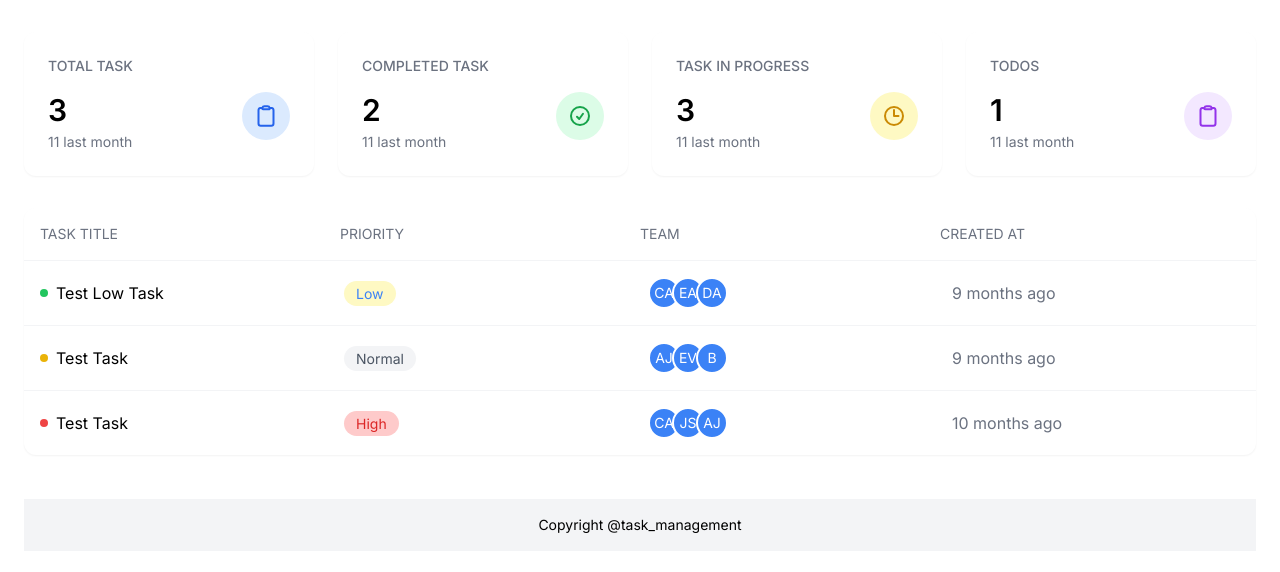
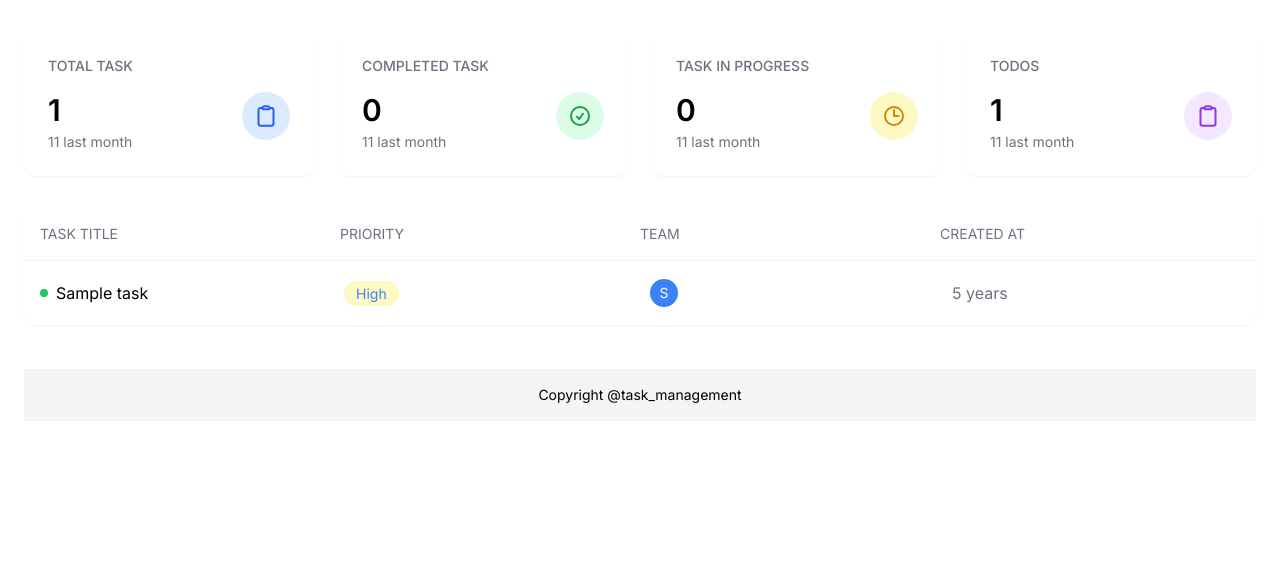
Before and after one commit to Sumaiya-Meem/Django_tasks-managemnet, a Django app: page /tasks/manager-dashboard/ in a window 1280 px wide. Shown: the part 64-636 px from the top of the page. Run offline with Django 5.2, Linux system fonts and the light colour scheme; tables that the repository leaves empty hold one stand-in row (values such as "Sample post"); some web fonts are replaced.

Commit message:
implement dynamic dashboard

```diff
--- a/tasks/templates/dashboard/dashboard.html
+++ b/tasks/templates/dashboard/dashboard.html
@@ -61,7 +61,7 @@
           <h3 class="text-sm font-medium text-gray-500 mb-4">TOTAL TASK</h3>
           <div class="flex justify-between items-start">
             <div>
-              <p class="text-3xl font-semibold mb-1">3</p>
+              <p class="text-3xl font-semibold mb-1">{{total_tasks}}</p>
               <p class="text-gray-500 text-sm">11 last month</p>
             </div>
             <div class="bg-blue-100 p-3 rounded-full">
@@ -89,7 +89,7 @@
           <h3 class="text-sm font-medium text-gray-500 mb-4">COMPLETED TASK</h3>
           <div class="flex justify-between items-start">
             <div>
-              <p class="text-3xl font-semibold mb-1">2</p>
+              <p class="text-3xl font-semibold mb-1">{{completed_task}}</p>
               <p class="text-gray-500 text-sm">11 last month</p>
             </div>
             <div class="bg-green-100 p-3 rounded-full">
@@ -119,7 +119,7 @@
           </h3>
           <div class="flex justify-between items-start">
             <div>
-              <p class="text-3xl font-semibold mb-1">3</p>
+              <p class="text-3xl font-semibold mb-1">{{process_task}}</p>
               <p class="text-gray-500 text-sm">11 last month</p>
             </div>
             <div class="bg-yellow-100 p-3 rounded-full">
@@ -147,7 +147,7 @@
           <h3 class="text-sm font-medium text-gray-500 mb-4">TODOS</h3>
           <div class="flex justify-between items-start">
             <div>
-              <p class="text-3xl font-semibold mb-1">1</p>
+              <p class="text-3xl font-semibold mb-1">{{pending_task}}</p>
               <p class="text-gray-500 text-sm">11 last month</p>
             </div>
             <div class="bg-purple-100 p-3 rounded-full">
--- a/tasks/templates/dashboard/manager_dashboard.html
+++ b/tasks/templates/dashboard/manager_dashboard.html
@@ -16,118 +16,42 @@
   <!-- Task Items  -->
   <div class="divide-y divide-gray-100">
     <!-- Task 1 -->
-    <div class="grid grid-cols-4 gap-4 p-4 items-center">
+     {% for task in  tasks %}
+     <div class="grid grid-cols-4 gap-4 p-4 items-center">
       <div class="flex items-center gap-2">
         <div class="w-2 h-2 rounded-full bg-green-500"></div>
         <div>
-          <span>Test Low Task </span>
+          <span>{{task.title}}</span>
         </div>
       </div>
       <div>
         <span
           class="px-3 py-1 text-sm rounded-full bg-yellow-100 text-blue-500"
-          >Low</span
+          >{{task.details.get_priority_display}}</span
         >
       </div>
       <div>
         <div class="flex -space-x-2">
+          {% for emp in task.assigned_to.all %}
           <div
             class="w-8 h-8 rounded-full bg-blue-500 text-white flex items-center justify-center text-sm border-2 border-white"
           >
-            CA
+            {{emp.name|slice:':1'}}
           </div>
-          <div
-            class="w-8 h-8 rounded-full bg-blue-500 text-white flex items-center justify-center text-sm border-2 border-white"
-          >
-            EA
-          </div>
-          <div
-            class="w-8 h-8 rounded-full bg-blue-500 text-white flex items-center justify-center text-sm border-2 border-white"
-          >
-            DA
-          </div>
+          {% endfor %}
+
         </div>
       </div>
       <div class="">
-            <span class="text-gray-500">9 months ago</span>
+            <span class="text-gray-500">{{task.created_at|timesince}}</span>
       </div>
-    </div>  <!-- Task 1 End -->
+    </div>
 
-     <!-- Task 2 -->
-     <div class="grid grid-cols-4 gap-4 p-4 items-center">
-            <div class="flex items-center gap-2">
-              <div class="w-2 h-2 rounded-full bg-yellow-500"></div>
-              <div>
-                <span>Test Task </span>
-              </div>
-            </div>
-            <div>
-              <span
-                class="px-3 py-1 text-sm rounded-full bg-gray-100 text-gray-600"
-                >Normal</span
-              >
-            </div>
-            <div>
-              <div class="flex -space-x-2">
-                <div
-                  class="w-8 h-8 rounded-full bg-blue-500 text-white flex items-center justify-center text-sm border-2 border-white"
-                >
-                  AJ
-                </div>
-                <div
-                  class="w-8 h-8 rounded-full bg-blue-500 text-white flex items-center justify-center text-sm border-2 border-white"
-                >
-                  EV
-                </div>
-                <div
-                  class="w-8 h-8 rounded-full bg-blue-500 text-white flex items-center justify-center text-sm border-2 border-white"
-                >
-                  B
-                </div>
-              </div>
-            </div>
-            <div class="">
-                  <span class="text-gray-500">9 months ago</span>
-            </div>
-          </div>  <!-- Task 2 End -->
+     {% endfor %}
+    <!-- Task 1 End -->
 
-      <!-- Task 3 -->
-    <div class="grid grid-cols-4 gap-4 p-4 items-center">
-            <div class="flex items-center gap-2">
-              <div class="w-2 h-2 rounded-full bg-red-500"></div>
-              <div>
-                <span>Test  Task </span>
-              </div>
-            </div>
-            <div>
-              <span
-                class="px-3 py-1 text-sm rounded-full bg-red-200 text-red-600"
-                >High</span
-              >
-            </div>
-            <div>
-              <div class="flex -space-x-2">
-                <div
-                  class="w-8 h-8 rounded-full bg-blue-500 text-white flex items-center justify-center text-sm border-2 border-white"
-                >
-                  CA
-                </div>
-                <div
-                  class="w-8 h-8 rounded-full bg-blue-500 text-white flex items-center justify-center text-sm border-2 border-white"
-                >
-                  JS
-                </div>
-                <div
-                  class="w-8 h-8 rounded-full bg-blue-500 text-white flex items-center justify-center text-sm border-2 border-white"
-                >
-                  AJ
-                </div>
-              </div>
-            </div>
-            <div class="">
-                  <span class="text-gray-500">10 months ago</span>
-            </div>
-          </div>  <!-- Task 3 End -->
+
+
 
   </div>
 </div>
--- a/tasks/views.py
+++ b/tasks/views.py
@@ -8,7 +8,27 @@ from django.db.models import Q,Count,Max,Min,Avg
 # Create your views here.
 
 def manager_dashboard(request):
-   return render(request,"dashboard/manager_dashboard.html")
+
+   tasks=Task.objects.all()
+
+#    get task count
+   total_task=tasks.count()
+# pending task
+   pending_task=Task.objects.filter(status="PENDING").count()
+   process_task=Task.objects.filter(status="IN_PROGRESS").count()
+   completed_task=Task.objects.filter(status="COMPLETED").count()
+
+
+   context={
+                     "total_tasks":total_task,
+                     "tasks":tasks,
+                     "pending_task":pending_task,
+                     "process_task":process_task,
+                     "completed_task":completed_task
+   }
+
+
+   return render(request,"dashboard/manager_dashboard.html",context)
 
 def user_dashboard(request):
    return render(request,"dashboard/user_dashboard.html")
@@ -62,10 +82,15 @@ def view_task(request):
 #      tasks=Project.objects.prefetch_related('task_set').all()
 
 
+
+
 #       prefetch_related work on  ManytoMany
-#      tasks=Task.objects.prefetch_related('assigned_to').all()
+
+
+ tasks = Task.objects.filter(project_id=1).prefetch_related('assigned_to')
+ return render(request, "show_task.html", {"tasks": tasks})
 
 #      task_count=Task.objects.aggregate(num_task=Count('id'))
 
-     projects=Project.objects.annotate(num_task=Count('task')).order_by('num_task')
-     return render(request,"show_task.html",{"projects":projects})
+#      projects=Project.objects.annotate(num_task=Count('task')).order_by('num_task')
+#      return render(request,"show_task.html",{"projects":projects})
```
Also changed, not shown: tasks/templates/show_task.html (+15 -6 lines).
